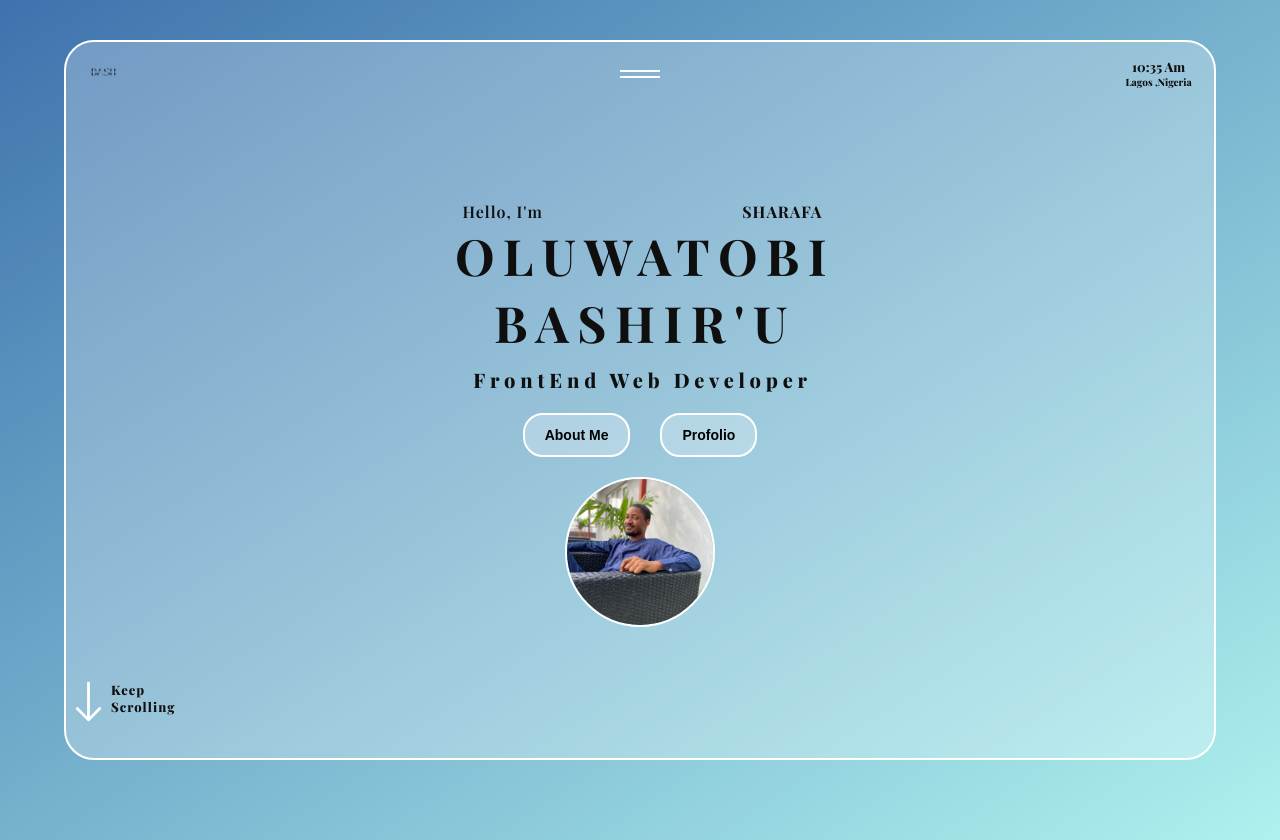
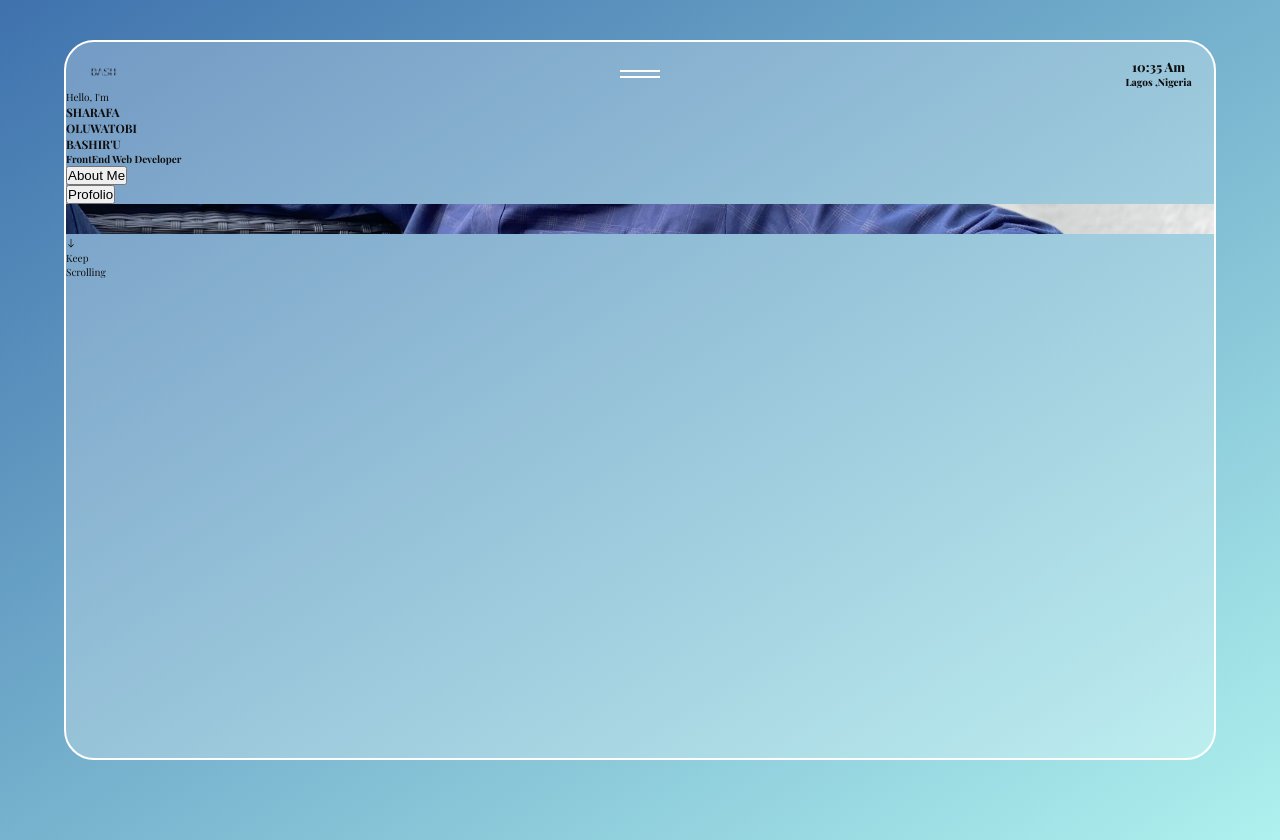
Before and after one commit to SharafaCode/Portfolio, a React (Vite) app: page / in a window 1280 px wide. Built offline with nearby package versions, Linux system fonts and the light colour scheme; a web font is replaced by a local one.

Commit message:
change made

```diff
--- a/src/Components/hero/hero.css
+++ b/src/Components/hero/hero.css
@@ -1,4 +1,9 @@
+.hero-container{
 
+    min-height: 100vh;
+
+
+}
 .hero-wrapper{
 
     max-width: 90%;
@@ -17,7 +22,7 @@
     height: 90vh;
 
 }
-
+/*
 .hero-content-wrapper{
 
     display: flex;
@@ -845,3 +850,4 @@
     }
 
   }
+   */
--- a/src/index.css
+++ b/src/index.css
@@ -30,7 +30,6 @@ html{
 body{
 
   min-height: 100vh;
-  overflow-y: hidden;
   background: linear-gradient(to bottom right, #3f72ad, var(--light-cyan) );
   font-family: 'Playfair Display', serif;
 
```
